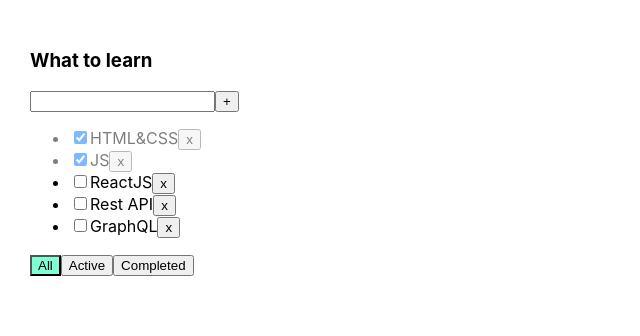
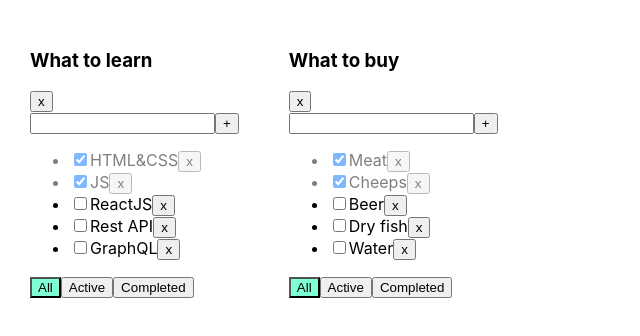
Before and after one commit to m-diana-dev/todolist, a React (Create React App) app: page / in a window 1280 px wide. Shown: the top 336 px of the page, without its empty margins (0-640 px from the left). Built offline with nearby package versions, Linux system fonts and the light colour scheme.

Commit message:
tuesday-1

```diff
--- a/src/App.tsx
+++ b/src/App.tsx
@@ -1,59 +1,123 @@
 import React, {useState} from 'react';
 import './App.css';
-import {Todolist} from './Todolist';
-import { v1 } from 'uuid';
+import {TaskType, Todolist} from './Todolist';
+import {v1} from 'uuid';
 
 export type FilterValuesType = "all" | "active" | "completed";
+export type TodoListType = {
+    id: string
+    title: string
+    filter: FilterValuesType
+}
+
+export type TaskStateType = {
+    [todoListId: string]: TaskType[]
+}
 
 function App() {
+    const todoLidtId_1 = v1();
+    const todoLidtId_2 = v1();
 
-    let [tasks, setTasks] = useState([
-        { id: v1(), title: "HTML&CSS", isDone: true },
-        { id: v1(), title: "JS", isDone: true },
-        { id: v1(), title: "ReactJS", isDone: false },
-        { id: v1(), title: "Rest API", isDone: false },
-        { id: v1(), title: "GraphQL", isDone: false },
-    ]);
+    const [todoLists, setTodoList] = useState<TodoListType[]>([
+        {id: todoLidtId_1, title: "What to learn", filter: 'all'},
+        {id: todoLidtId_2, title: "What to buy", filter: 'all'},
+    ])
 
-    function removeTask(id: string) {
-        let filteredTasks = tasks.filter(t => t.id != id);
-        setTasks(filteredTasks);
+    const [tasks, setTasks] = useState<TaskStateType>({
+        [todoLidtId_1]: [
+            {id: v1(), title: "HTML&CSS", isDone: true},
+            {id: v1(), title: "JS", isDone: true},
+            {id: v1(), title: "ReactJS", isDone: false},
+            {id: v1(), title: "Rest API", isDone: false},
+            {id: v1(), title: "GraphQL", isDone: false},
+        ],
+        [todoLidtId_2]: [
+            {id: v1(), title: "Meat", isDone: true},
+            {id: v1(), title: "Cheeps", isDone: true},
+            {id: v1(), title: "Beer", isDone: false},
+            {id: v1(), title: "Dry fish", isDone: false},
+            {id: v1(), title: "Water", isDone: false},
+        ]
+    })
+
+    //=============
+
+    function removeTask(id: string, todoListId: string) {
+        // const tasksArrayForDelete: TaskType[] = tasks[todoListId];
+        // const tasksArrayAfterDelete: TaskType[] = tasksArrayForDelete.filter(t => t.id != id);
+        // const copyTasks = {...tasks}
+        // copyTasks[todoListId] = tasksArrayAfterDelete
+        // setTasks(copyTasks)
+        //=========
+        setTasks({...tasks, [todoListId]: tasks[todoListId].filter(t => t.id != id)})
     }
 
-    function addTask(title: string) {
-        let task = { id: v1(), title: title, isDone: false };
-        let newTasks = [task, ...tasks];
-        setTasks(newTasks);
+    function addTask(title: string, todoListId: string) {
+        const newTask: TaskType = {id: v1(), title: title, isDone: false};
+        // const tasksArrayAffterAdd: TaskType[] = [newTask, ...tasks[todoListId]]
+        // const copyTasks = {...tasks}
+        // copyTasks[todoListId] = tasksArrayAffterAdd;
+        // setTasks(copyTasks);
+        //===
+        setTasks({...tasks, [todoListId]: [newTask, ...tasks[todoListId]]})
     }
 
-    let [filter, setFilter] = useState<FilterValuesType>("all");
-
-    let tasksForTodolist = tasks;
-
-    if (filter === "active") {
-        tasksForTodolist = tasks.filter(t => t.isDone === false);
-    }
-    if (filter === "completed") {
-        tasksForTodolist = tasks.filter(t => t.isDone === true);
+    function changeTaskStatus(taskId: string, isDone: boolean, todoListId: string) {
+        setTasks({...tasks, [todoListId]: tasks[todoListId].map(el => el.id === taskId ? {...el, isDone: isDone} : el)})
     }
 
-    function changeFilter(value: FilterValuesType) {
-        setFilter(value);
+    function changeTaskTitle() {
+
     }
 
-    const changeStatus = (taskID: string, checkedValue: boolean) => {
-        console.log(checkedValue);
-        setTasks(tasks.map(el=>el.id===taskID ? {...el, isDone:checkedValue} : el))
+    function addTodoList() {
+
     }
+
+    function changeTodoListFilter(value: FilterValuesType, todoListId: string) {
+        setTodoList(todoLists.map(el => (el.id === todoListId) ? {...el, filter: value} : el))
+    }
+
+    function changeTodoListTitle(value: FilterValuesType, todoListId: string) {
+
+    }
+
+    function removeTodoList(todoListId: string) {
+        setTodoList(todoLists.filter(el => el.id !== todoListId))
+    }
+
+    //==========
+
+
+    const todoListsComponents: JSX.Element[] = todoLists.map(el => {
+        let tasksForTodolist = tasks[el.id];
+
+        if (el.filter === "active") {
+            tasksForTodolist = tasks[el.id].filter(t => t.isDone === false);
+        }
+        if (el.filter === "completed") {
+            tasksForTodolist = tasks[el.id].filter(t => t.isDone === true);
+        }
+        return (
+            <Todolist
+                key={el.id}
+                todoListId={el.id}
+                title={el.title}
+                filter={el.filter}
+                tasks={tasksForTodolist}
+
+                removeTask={removeTask}
+                changeTodoListFilter={changeTodoListFilter}
+                addTask={addTask}
+                changeTaskStatus={changeTaskStatus}
+                removeTodoList={removeTodoList}
+            />
+        )
+    })
 
     return (
         <div className="App">
-            <Todolist title="What to learn"
-                      tasks={tasksForTodolist}
-                      removeTask={removeTask}
-                      changeFilter={changeFilter}
-                      addTask={addTask}
-                      changeStatus={changeStatus}/>
+            {todoListsComponents}
         </div>
     );
 }
--- a/src/Todolist.module.css
+++ /dev/null
@@ -1,13 +0,0 @@
-.error {
-    border: red 3px solid;
-}
-
-.errorMessage {
-    color: red;
-}
-.activeFilter{
-    background-color: aquamarine;
-}
-.isDone{
-    opacity: 0.5;
-}
--- a/src/Todolist.tsx
+++ b/src/Todolist.tsx
@@ -1,92 +1,80 @@
 import React, {ChangeEvent, KeyboardEvent, useState} from 'react';
 import {FilterValuesType} from './App';
-import styles from './Todolist.module.css'
 
-type TaskType = {
+export type TaskType = {
     id: string
     title: string
     isDone: boolean
 }
 
 type PropsType = {
+    todoListId: string
     title: string
     tasks: Array<TaskType>
-    removeTask: (taskId: string) => void
-    changeFilter: (value: FilterValuesType) => void
-    addTask: (title: string) => void
-    changeStatus: (taskID: string, checkedValue: boolean) => void
+    filter: FilterValuesType
+
+    removeTask: (taskId: string, todoListId: string) => void
+    addTask: (title: string, todoListId: string) => void
+    changeTaskStatus: (taskId: string, isDone: boolean, todoListId: string) => void
+
+    changeTodoListFilter: (value: FilterValuesType, todoListId: string) => void
+    removeTodoList: (todoListId: string)=>void
 }
 
 export function Todolist(props: PropsType) {
 
-    const [title, setTitle] = useState("")
-    const [error, setError] = useState<string | null>('');
-    const [buttonName, setButtonName] = useState<FilterValuesType>('all')
+    let [title, setTitle] = useState("")
+    let [error, setError] = useState<string | null>(null)
 
     const addTask = () => {
-        if (title.trim()) {
-            props.addTask(title.trim());
+        if (title.trim() !== "") {
+            props.addTask(title.trim(), props.todoListId);
             setTitle("");
         } else {
-            setError('Title is required')
+            setError("Title is required");
         }
     }
 
     const onChangeHandler = (e: ChangeEvent<HTMLInputElement>) => {
-        setError('')
         setTitle(e.currentTarget.value)
     }
 
     const onKeyPressHandler = (e: KeyboardEvent<HTMLInputElement>) => {
+        setError(null);
         if (e.charCode === 13) {
             addTask();
         }
-
     }
 
-    // const onAllClickHandler = () => {
-    //     props.changeFilter("all");
-    //     setButtonName('all')
-    // }
-    // const onActiveClickHandler = () => {
-    //     props.changeFilter("active");
-    //     setButtonName('active')
-    // }
-    // const onCompletedClickHandler = () => {
-    //     props.changeFilter("completed");
-    //     setButtonName('completed')
-    // }
-
-    const tsarHandler=(value: FilterValuesType)=>{
-        props.changeFilter(value);
-        setButtonName(value)
-    }
-
-    const changeFilterStatus = (id:string, e:boolean) => {
-        props.changeStatus(id, e);
-    }
+    const onAllClickHandler = () => props.changeTodoListFilter("all", props.todoListId);
+    const onActiveClickHandler = () => props.changeTodoListFilter("active", props.todoListId);
+    const onCompletedClickHandler = () => props.changeTodoListFilter("completed", props.todoListId);
+    const removeTodoList =()=>props.removeTodoList(props.todoListId)
 
     return <div>
         <h3>{props.title}</h3>
+        <button onClick={removeTodoList}>x</button>
         <div>
-            <input className={error ? styles.error : ''} value={title}
+            <input value={title}
                    onChange={onChangeHandler}
                    onKeyPress={onKeyPressHandler}
+                   className={error ? "error" : ""}
             />
             <button onClick={addTask}>+</button>
+            {error && <div className="error-message">{error}</div>}
         </div>
-        {error && <div className={styles.errorMessage}>{error}</div>}
         <ul>
             {
                 props.tasks.map(t => {
+                    const onClickHandler = () => props.removeTask(t.id, props.todoListId)
+                    const onChangeHandler = (e: ChangeEvent<HTMLInputElement>) => {
+                        props.changeTaskStatus(t.id, e.currentTarget.checked, props.todoListId);
+                    }
 
-                    const onClickHandler = () => props.removeTask(t.id)
-                    // const changeFilterStatus = (e: ChangeEvent<HTMLInputElement>) => {
-                    //     props.changeStatus(t.id, e.currentTarget.checked);
-                    //     // console.log(e.currentTarget.checked)
-                    // }
-                    return <li key={t.id} className={(t.isDone) ? styles.isDone: undefined}>
-                        <input type="checkbox" checked={t.isDone} onChange={(e: ChangeEvent<HTMLInputElement>)=>{changeFilterStatus(t.id, e.currentTarget.checked)}}/>
+                    return <li key={t.id} className={t.isDone ? "is-done" : ""}>
+                        <input type="checkbox"
+                               onChange={onChangeHandler}
+                               checked={t.isDone}/>
                         <span>{t.title}</span>
                         <button onClick={onClickHandler}>x</button>
                     </li>
@@ -94,9 +82,12 @@ export function Todolist(props: PropsType) {
             }
         </ul>
         <div>
-            <button className={buttonName === 'all' ? styles.activeFilter: ''} onClick={()=>{tsarHandler('all')}}>All</button>
-            <button className={buttonName === 'active' ? styles.activeFilter: ''} onClick={()=>{tsarHandler('active')}}>Active</button>
-            <button className={buttonName === 'completed' ? styles.activeFilter : ''} onClick={()=>{tsarHandler('completed')}}>Completed</button>
+            <button className={props.filter === 'all' ? "active-filter" : ""}
+                    onClick={onAllClickHandler}>All</button>
+            <button className={props.filter === 'active' ? "active-filter" : ""}
+                    onClick={onActiveClickHandler}>Active</button>
+            <button className={props.filter === 'completed' ? "active-filter" : ""}
+                    onClick={onCompletedClickHandler}>Completed</button>
         </div>
     </div>
 }
```
